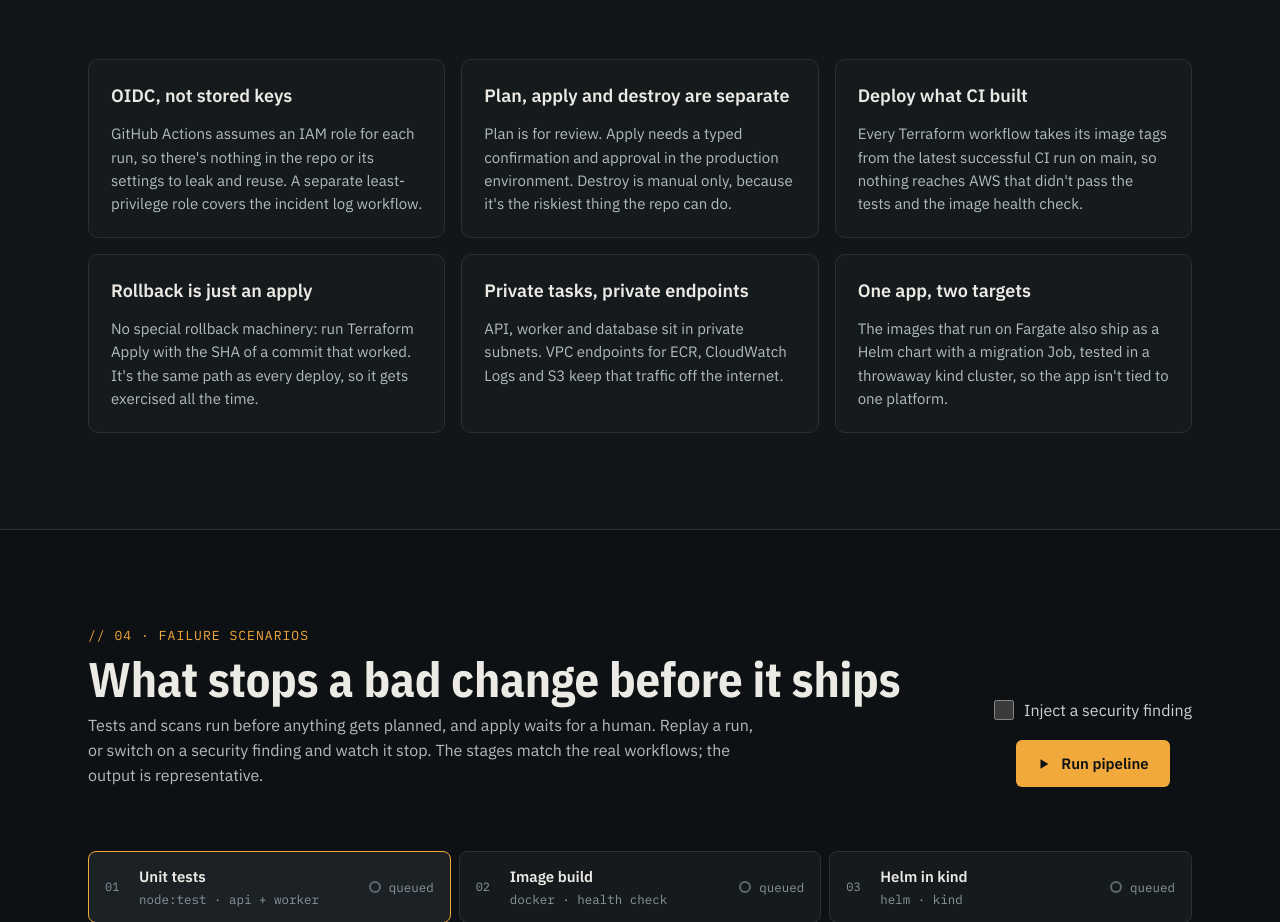
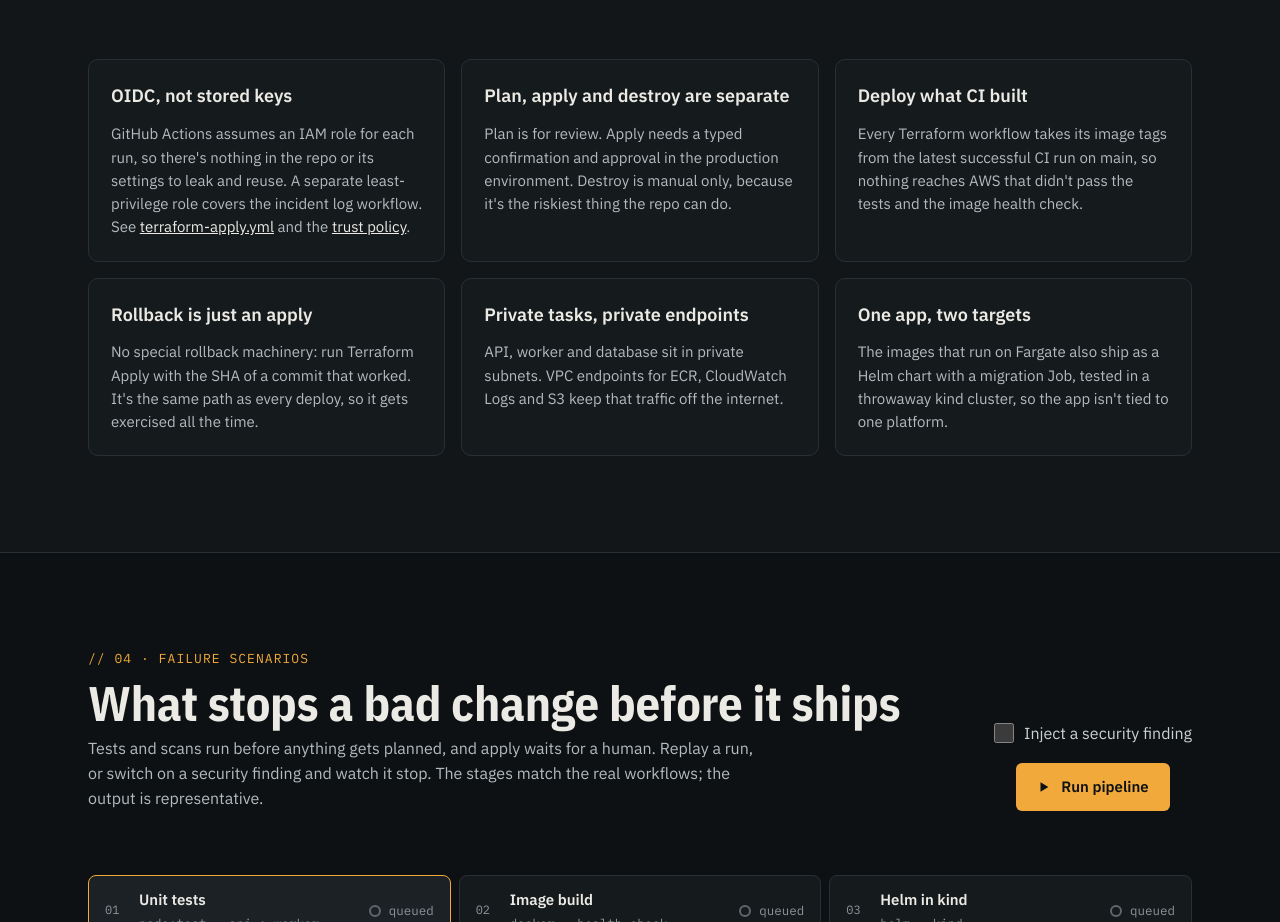
Before and after one commit to MPeets/devops-portfolio, a website: page site/platform.html in a window 1280 px wide. Shown: the part 2151-3073 px from the top of the page. Drawn offline with nearby package versions, Linux system fonts and the light colour scheme; no server answers.

Commit message:
docs: link the OIDC decision to its workflow and trust policy

```diff
--- a/site/platform.html
+++ b/site/platform.html
@@ -151,7 +151,7 @@
           <div class="grid-3">
             <div class="panel panel-stack">
               <h3>OIDC, not stored keys</h3>
-              <p>GitHub Actions assumes an IAM role for each run, so there's nothing in the repo or its settings to leak and reuse. A separate least-privilege role covers the incident log workflow.</p>
+              <p>GitHub Actions assumes an IAM role for each run, so there's nothing in the repo or its settings to leak and reuse. A separate least-privilege role covers the incident log workflow. See <a href="https://github.com/MPeets/cloud-native-deployment-platform/blob/main/.github/workflows/terraform-apply.yml">terraform-apply.yml</a> and the <a href="https://github.com/MPeets/cloud-native-deployment-platform/blob/main/infra/aws-oidc-role-trust-policy.json">trust policy</a>.</p>
             </div>
             <div class="panel panel-stack">
               <h3>Plan, apply and destroy are separate</h3>
```
